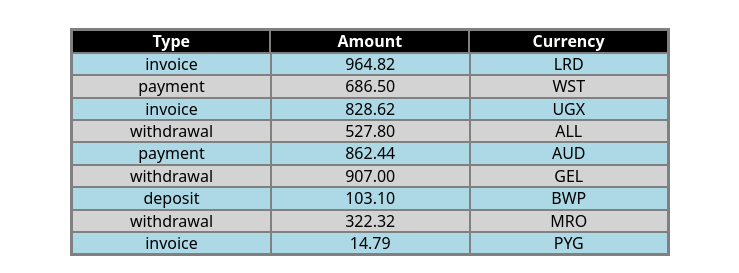
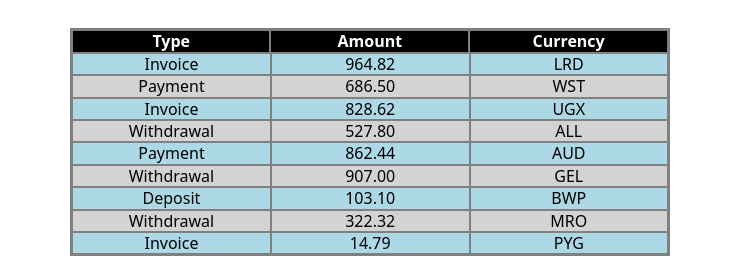
Before and after one commit to Andrey389/goit-react-hw-01, a React (Vite) app: page / in a window 1280 px wide. Shown: the part 637-910 px from the top of the page, without its empty margins (270-1009 px from the left). Built offline with nearby package versions, Linux system fonts and the light colour scheme.

Commit message:
add new styles

```diff
--- a/src/components/TransactionHistoryItem/TransactionHistoryItem.module.css
+++ b/src/components/TransactionHistoryItem/TransactionHistoryItem.module.css
@@ -11,3 +11,7 @@ tr:nth-child(even) {
 tr:nth-child(odd) {
   background-color: lightblue;
 }
+
+td:first-child {
+  text-transform: capitalize;
+}
```
